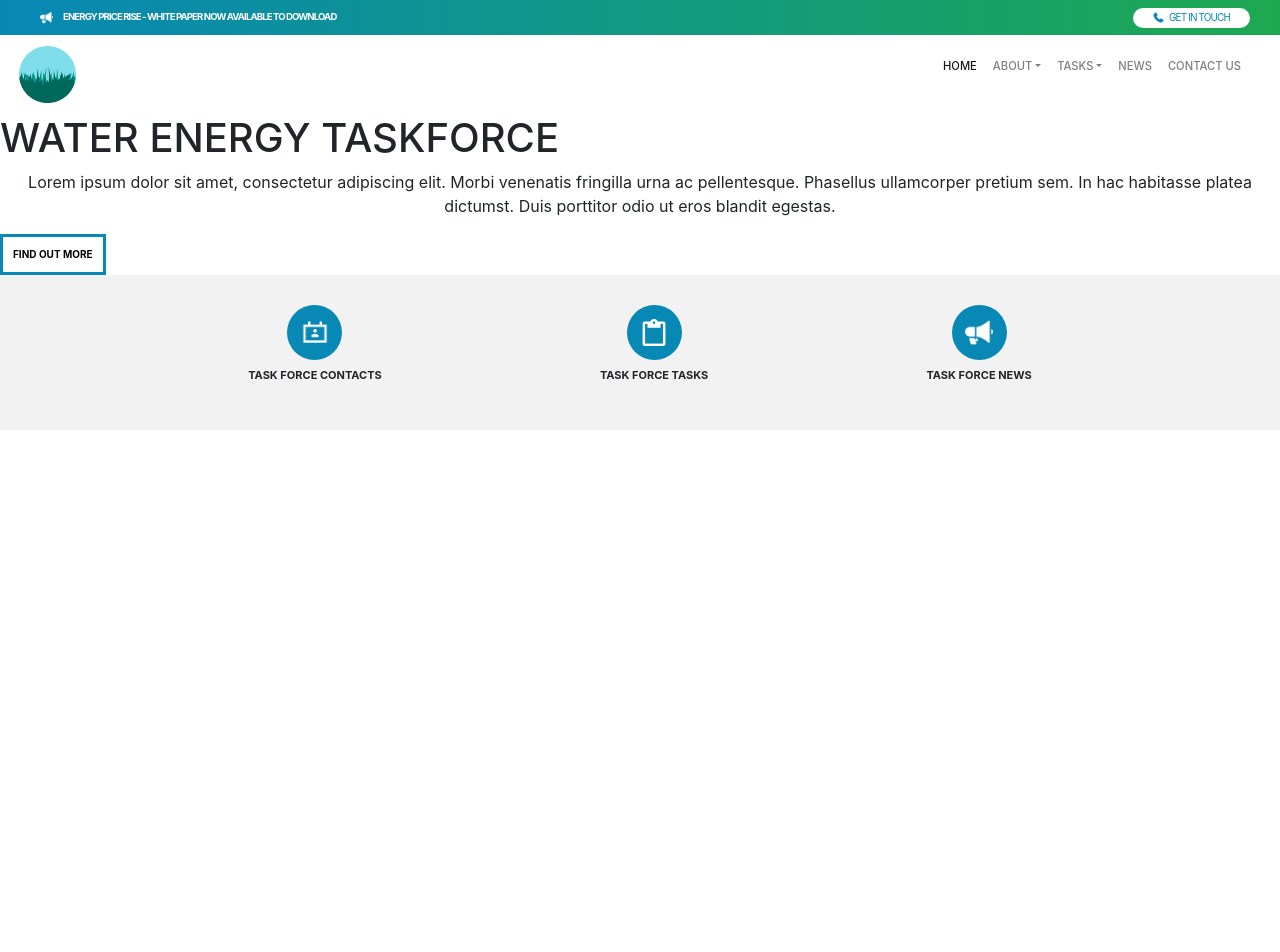
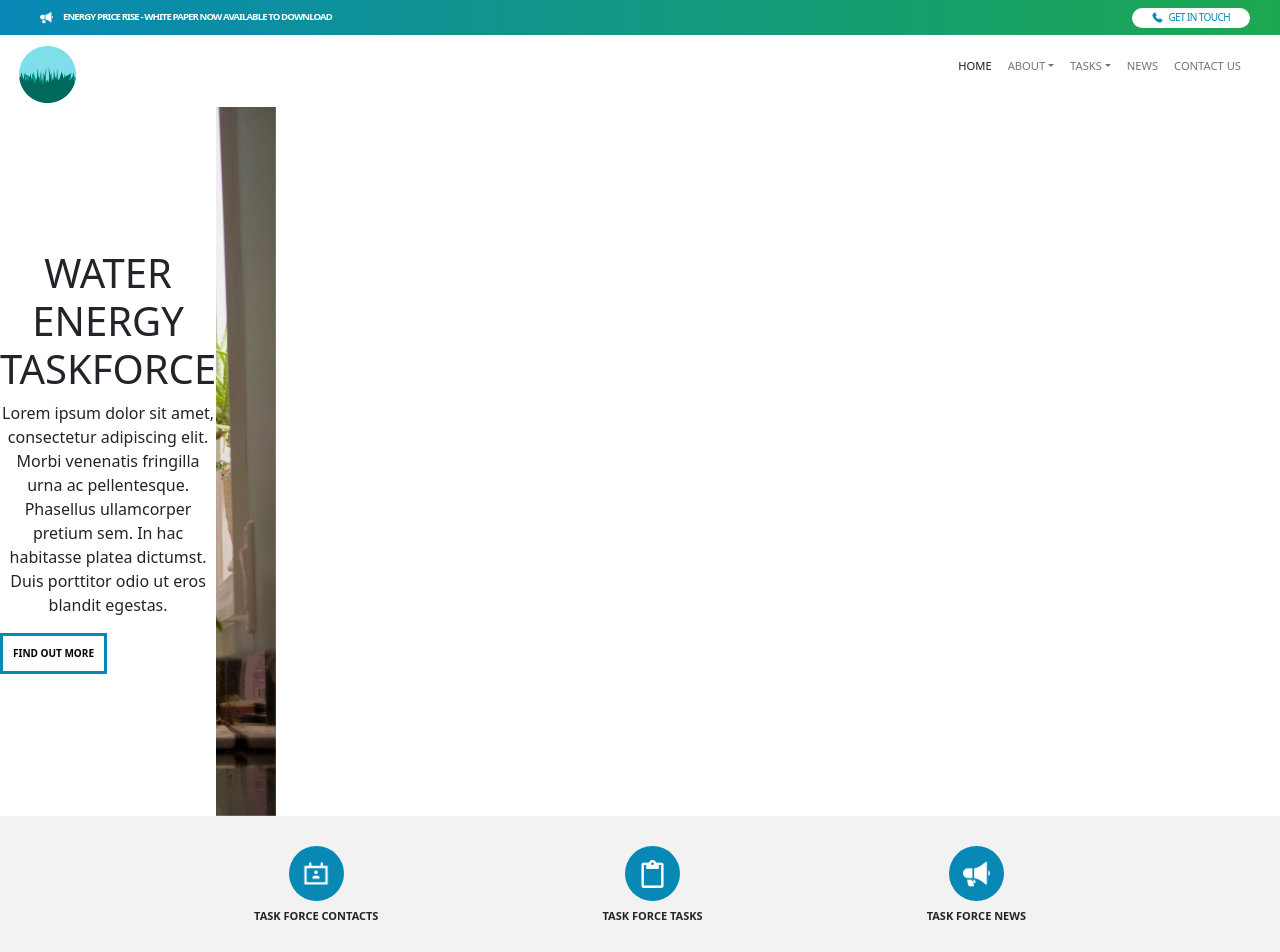
Before and after one commit to colinchadwick1/energy, a React (Create React App) app: page / in a window 1280 px wide. Shown: the top 952 px of the page. Before the commit the page ends 800 px from the top, so only its background shows below. Built offline with nearby package versions, Linux system fonts and the light colour scheme.

Commit message:
carousel

```diff
--- a/package.json
+++ b/package.json
@@ -6,7 +6,9 @@
     "@testing-library/jest-dom": "^5.16.2",
     "@testing-library/react": "^12.1.2",
     "@testing-library/user-event": "^13.5.0",
+    "bootstrap": "^5.1.3",
     "react": "^17.0.2",
+    "react-bootstrap-validation": "^0.1.11",
     "react-dom": "^17.0.2",
     "react-scripts": "5.0.0",
     "react-slick": "^0.28.1",
--- a/src/App.css
+++ b/src/App.css
@@ -140,10 +140,16 @@
   height: 10px;
   width: fit-content;
   font-size: 10px;
-  letter-spacing: -0.9px;
+  letter-spacing: -0.6px;
 
 
   }
+
+ .carousel{
+  display: 'block';
+   width: 700;
+   padding: 30;
+ }
 
 
 
--- a/src/App.js
+++ b/src/App.js
@@ -3,7 +3,6 @@ import CTA from './components/CTA';
 import Nav from './components/Nav';
 import Hero from './components/Hero';
 import Icons from './components/Icons';
-import Slider from './components/Slider';
 
 
 
--- a/src/components/Hero.js
+++ b/src/components/Hero.js
@@ -1,6 +1,11 @@
-import image1 from "../images/homepage-image-1.jpeg"
-import image2 from "../images/homepage-image-2.jpg"
-import Slider from "./Slider";
+import 'bootstrap/dist/css/bootstrap.css';
+import Carousel from 'react-bootstrap/Carousel';
+import image1 from '../images/homepage-image-1.jpeg';
+import image2 from '../images/homepage-image-2.jpeg';
+
+
+
+
 
 function Hero() {
 
@@ -16,7 +21,25 @@ Lorem ipsum dolor sit amet, consectetur adipiscing elit. Morbi venenatis fringil
     FIND OUT MORE
 </button>
         </div>
-        </div>
+        <div className="carousel" alt="carousel">
+      <Carousel>
+        <Carousel.Item interval={5000}>
+          <img
+            className="d-block w-100 carousel-img"
+src={image1}
+            alt="Image One"
+          />
+        </Carousel.Item>
+        <Carousel.Item interval={5000}>
+          <img
+            className="d-block w-100 carousel-img"
+src={image2}
+            alt="Image Two"
+          />
+        </Carousel.Item>
+      </Carousel>
+    </div>
+</div>
       );
 }
 
--- a/src/components/Icons.js
+++ b/src/components/Icons.js
@@ -7,22 +7,29 @@ function Icons() {
         <div className="icons">
             <div className="task">
             <div className="circle">
+                <a href="#">
                 <img className="icon" src={contact} alt=""/>
+                </a>
 
             </div>
                 <p className="task-text">TASK FORCE CONTACTS</p>
             </div>
             <div className="task">
             <div className="circle">
+            <a href="#">
+
             <img className="icon" src={clipboard} alt=""/>
+            </a>
 
             </div>
                 <p className="task-text">TASK FORCE TASKS</p>
             </div>
             <div className="task">
             <div className="circle">
+            <a href="#">
+
             <img className="icon" src={speaker} alt=""/>
-
+            </a>
             </div>
                 <p className="task-text">TASK FORCE NEWS</p>
             </div>
--- a/src/components/Slider.js
+++ /dev/null
@@ -1,28 +0,0 @@
-import "slick-carousel/slick/slick.css";
-import "slick-carousel/slick/slick-theme.css";
-import image1 from "../images/homepage-image-1.jpeg"
-
-
-function Slider() {
-    const renderSlides = () =>
-    [1, 2, 3, 4, 5, 6, 7, 8].map(num => (
-      <div>
-        <h3>Slide {num}</h3>
-<img src={image1} alt="image"/>
-      </div>
-    ));
-    return (
-    <>
-   <Slider
-        dots={false}
-        slidesToShow={2}
-        slidesToScroll={2}
-        autoplay={true}
-        autoplaySpeed={3000}
-      >
-        {renderSlides()}
-      </Slider>
-    </> );
-}
-
-export default Slider;
```
Also changed, not shown: src/components/SliderData.js (added, +14 -0 lines), src/images/homepage-image-2.jpeg (renamed from src/images/homepage-image-2.jpg), 1 other file (tests, documents, lock files or other folders).
